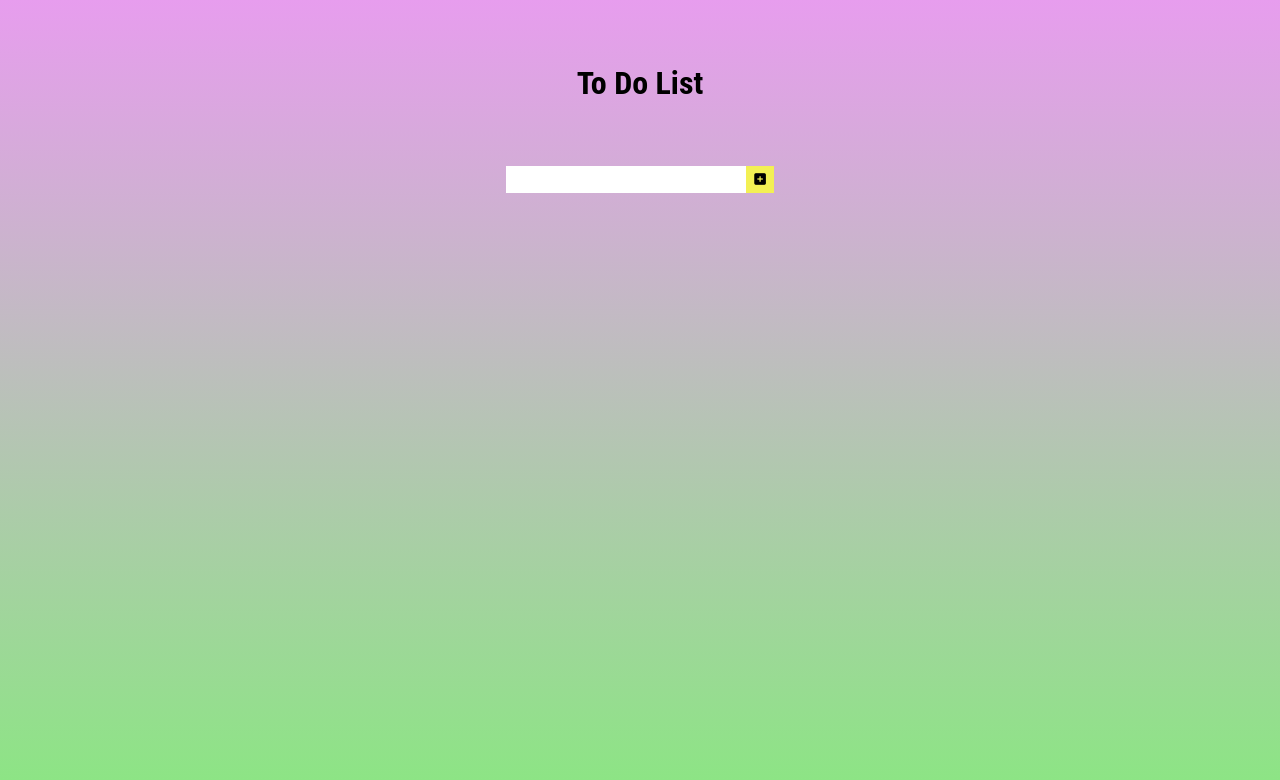
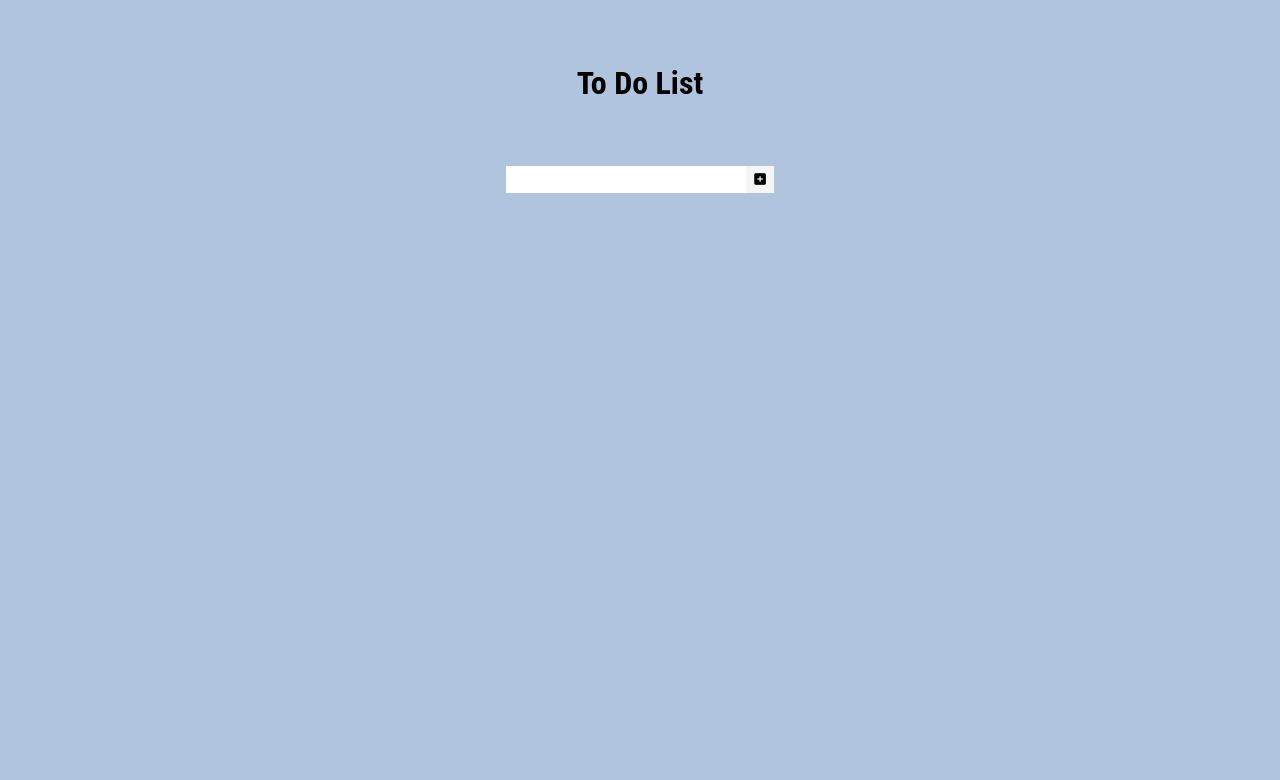
Before and after one commit to moomitt/todo-app, a React (Create React App) app: page / in a window 1280 px wide. Shown: the top 780 px of the page. Built offline with nearby package versions, Linux system fonts and the light colour scheme.

Commit message:
CSS編集①

```diff
--- a/src/App.css
+++ b/src/App.css
@@ -9,7 +9,7 @@ body {
   font-family: 'Roboto Condensed', sans-serif;
   width: 100vw;
   height: 100vh;
-  background: linear-gradient(to bottom, rgb(231, 157, 238),rgb(135, 233, 126));
+  background-color: lightsteelblue;
 }
 
 header {
@@ -35,7 +35,7 @@ header {
 
 .inputForm button {
   padding: 0.38rem 0.5rem;
-  background: rgb(243, 240, 84);
+  background-color: whitesmoke;
 }
 
 .todoList {
@@ -58,17 +58,22 @@ header {
 
 .icons .fa-check {
   padding: 0.487rem .5rem;
+  margin-bottom: 1.0rem;
+  height: 2.0rem;
   background: rgb(83, 164, 195);
 }
 
 .icons .fa-trash {
   padding: 0.487rem .5rem;
+  margin-bottom: 1.0rem;
+  height: 2.0rem;
   background: rgb(197, 70, 81);
 }
 
 .todoText {
   min-width: 15rem;
-  max-height: 1.8rem;
+  margin-bottom: 1.0rem;
+  height: 2.0rem;
   padding: 0.3rem 4rem;
   background: white;
 }
```
